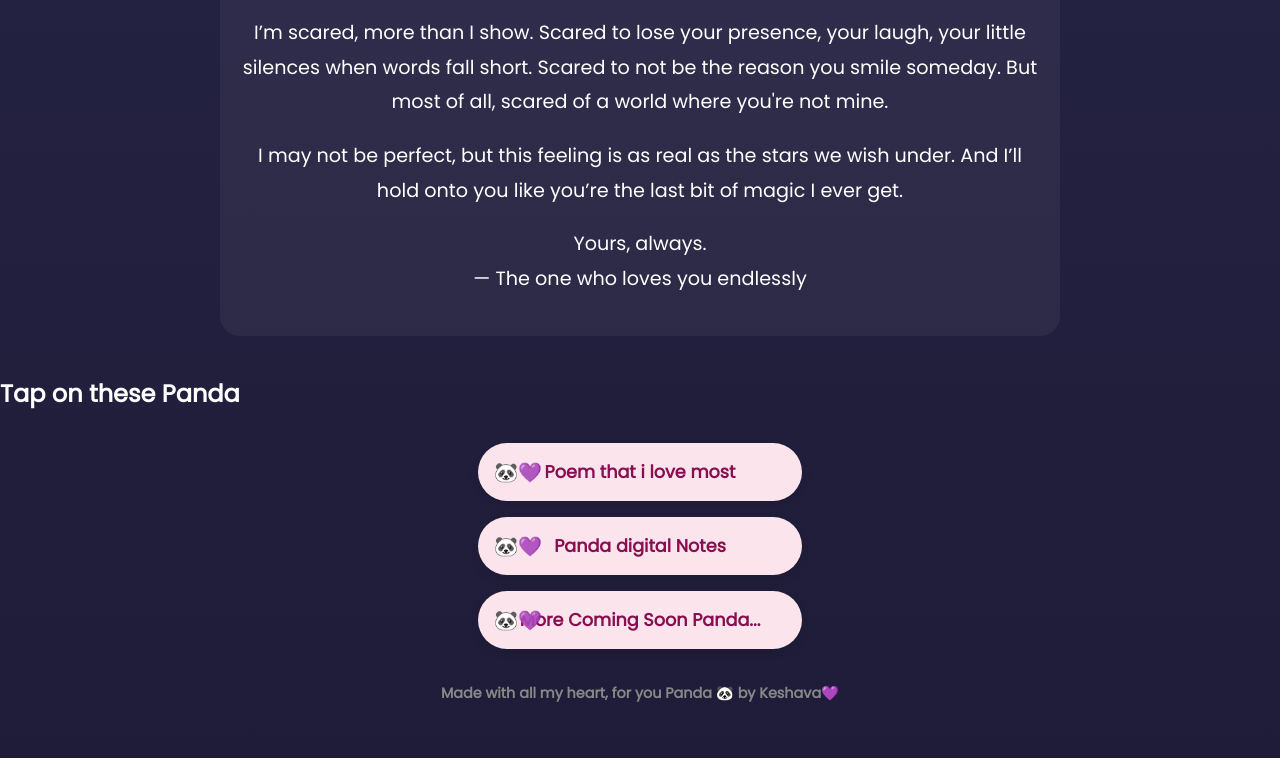
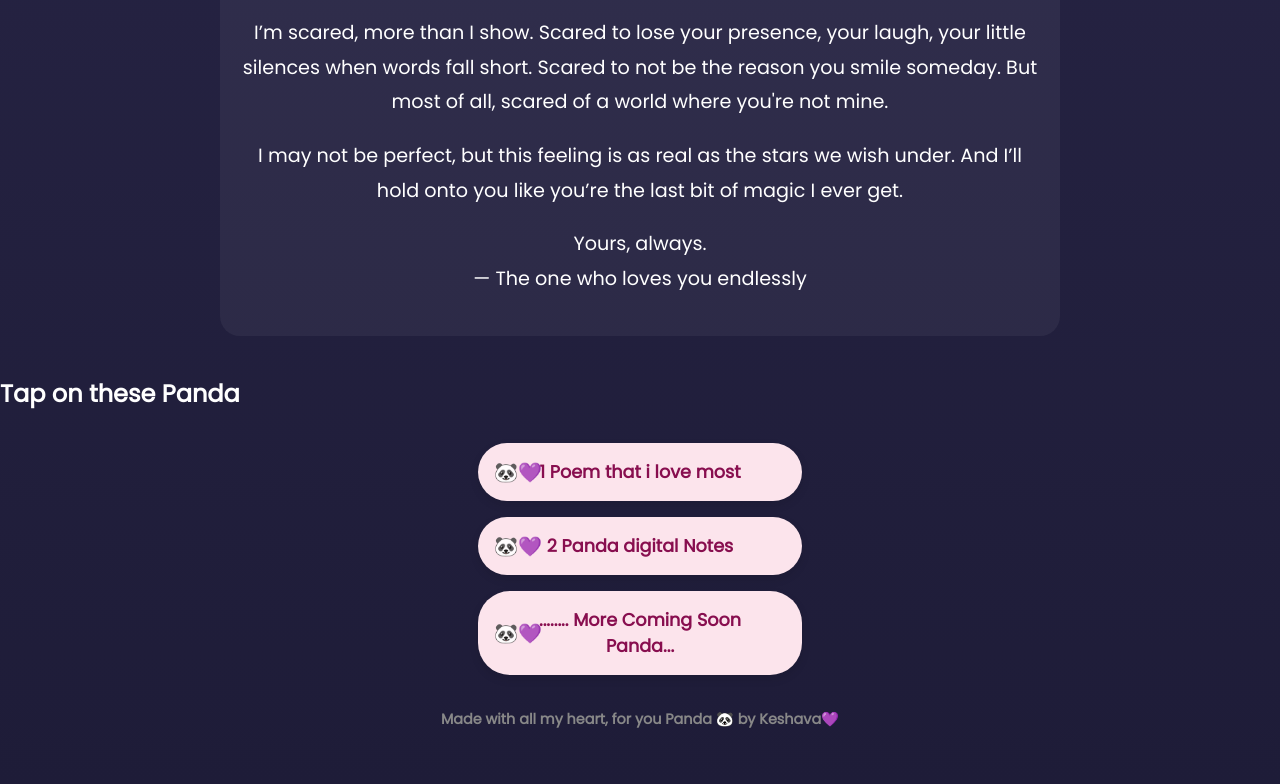
Before and after one commit to thanosshawn/forpanda, a plain HTML site: page index.html in a window 1280 px wide. Shown: the part 1247-2031 px from the top of the page. Before the commit the page ends 2005 px from the top, so only its background shows below. Drawn offline with Linux system fonts and the light colour scheme.

Commit message:
Update index.html

```diff
--- a/index.html
+++ b/index.html
@@ -120,9 +120,9 @@
   </div>
 <h2>Tap on these Panda<h2/>
   <div class="link-list">
-  <a href="poems.html" class="panda-link">   Poem that i love most </a>
-  <a href="pandanotes.html" class="panda-link"> Panda digital Notes</a>
-  <a href="#" class="panda-link">    More Coming Soon Panda...</a>
+  <a href="poems.html" class="panda-link">  1  Poem that i love most </a>
+  <a href="pandanotes.html" class="panda-link">  2 Panda digital Notes</a>
+  <a href="#" class="panda-link">  ........  More Coming Soon Panda...</a>
 </div>
 
 <style>
```
